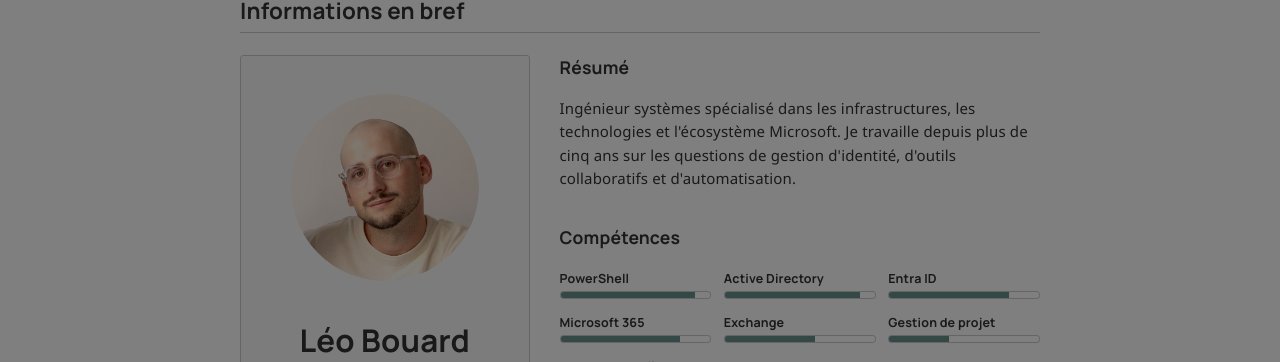
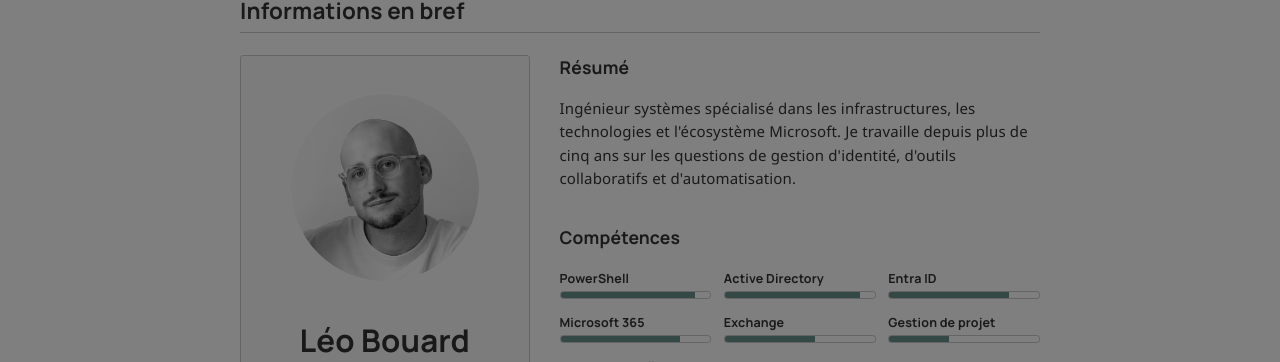
Before and after one commit to leobouard/leobouard.github.io, a Jekyll site: the page built from _pages/cv.html, in a window 1280 px wide. Shown: the part 123-485 px from the top of the page. Built offline with Jekyll 4.4.1, drawn with Linux system fonts in a browser that asks for light colours; nearby versions of some CDN libraries; some web fonts are replaced.

Commit message:
Passage de la photo de profil en noir et blanc

```diff
--- a/_sass/containers.scss
+++ b/_sass/containers.scss
@@ -94,6 +94,7 @@ section.author-info {
 section.author-info img {
     max-width: 5em;
     border-radius: 100%;
+    filter: saturate(0);
 }
 
 section.author-info span {
--- a/assets/css/cv.scss
+++ b/assets/css/cv.scss
@@ -180,6 +180,7 @@ div.personalInfo img {
     border-radius: 100%;
     margin-bottom: 3em;
     max-width: 15em;
+    filter: saturate(0);
 }
 
 div.personalInfo h1 {
```
